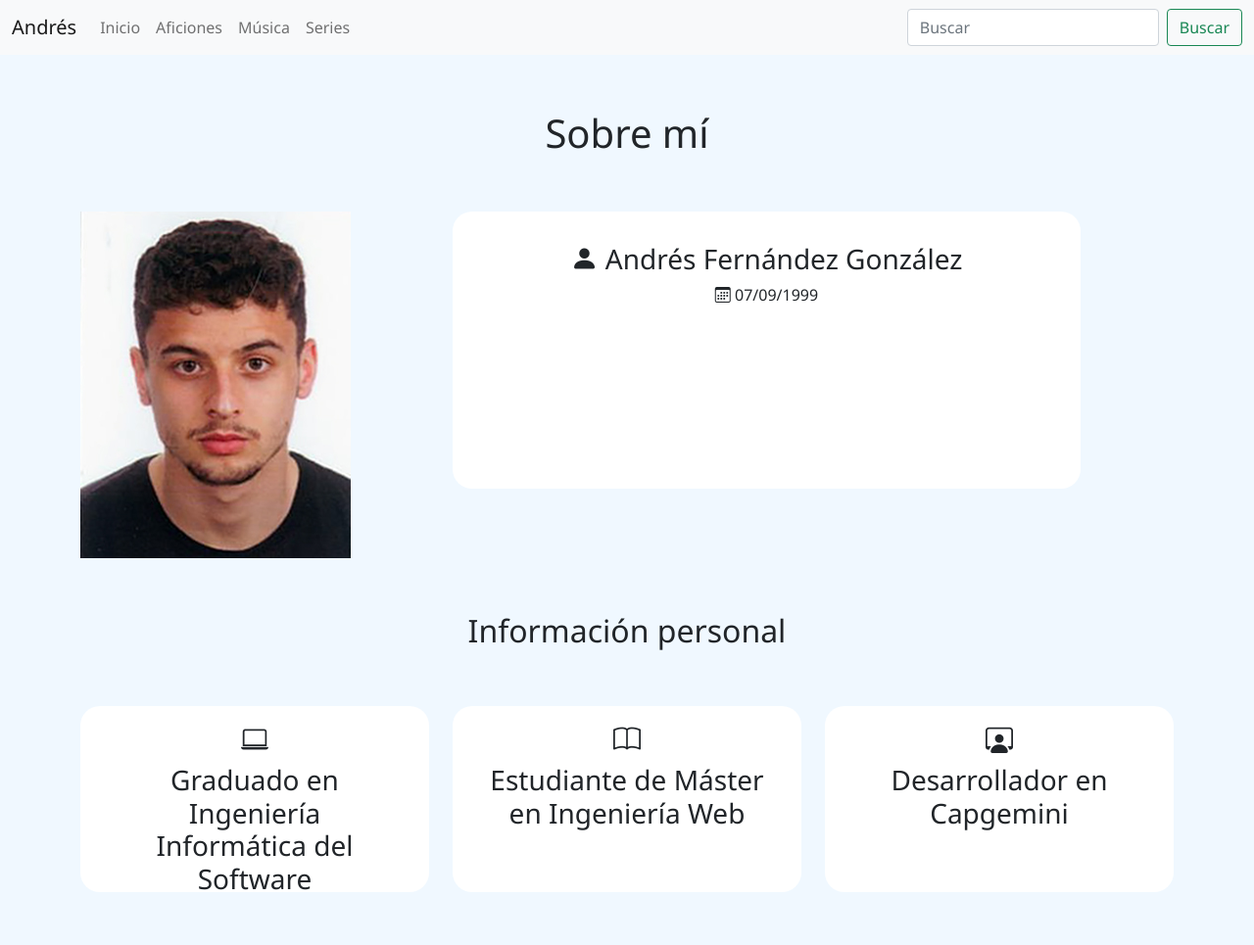
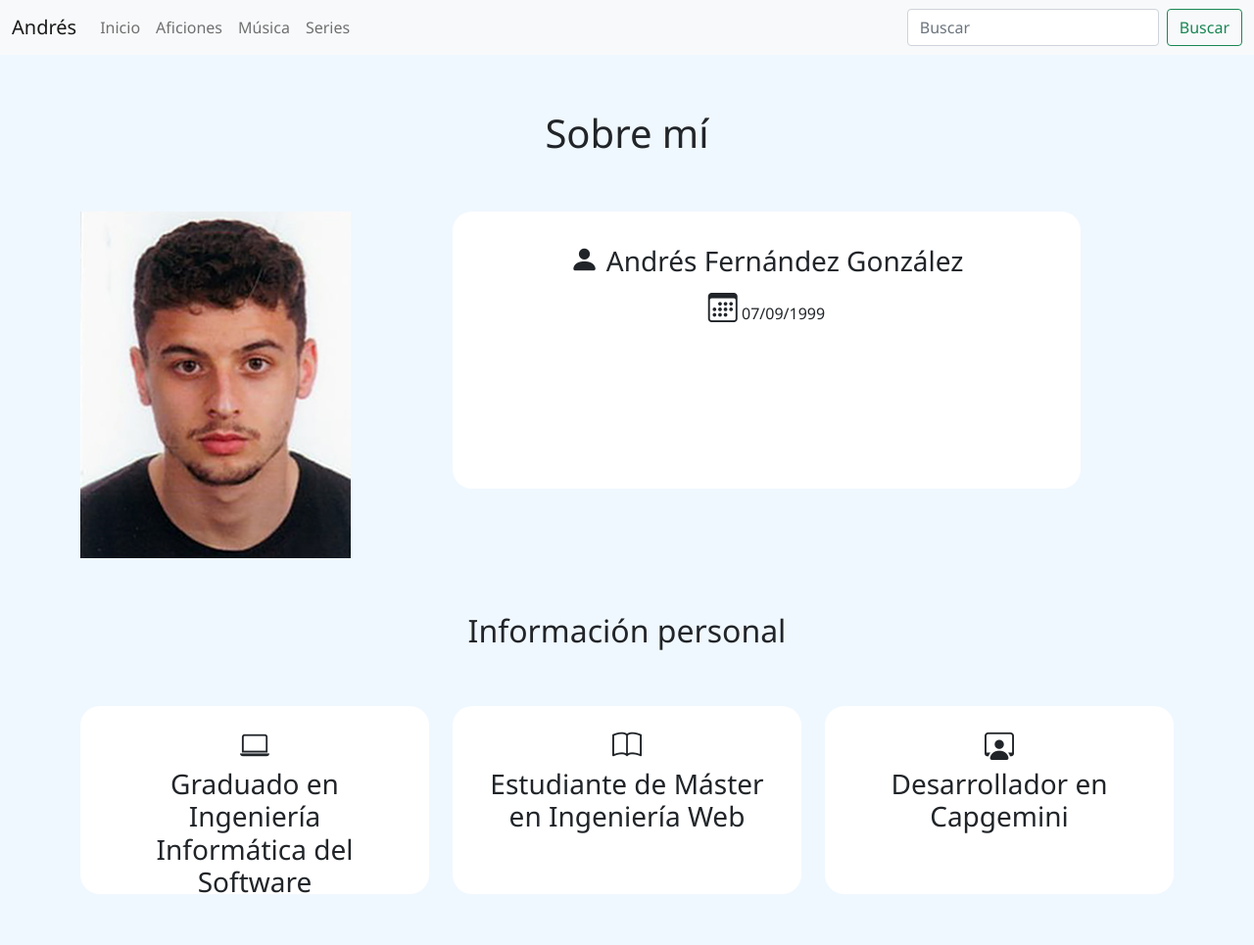
Before and after one commit to andresfdezglez/webpersonal, a plain HTML site: page index.html in a window 1280 px wide. Shown: the top 965 px of the page at 98% size. Drawn offline with nearby package versions, Linux system fonts and the light colour scheme.

Commit message:
accesibility

```diff
--- a/estilo/general.css
+++ b/estilo/general.css
@@ -1,15 +1,16 @@
-
-
-
-
 a {
     text-decoration: none;
     color: black;
 }
 
-main{
+main {
     margin-bottom: 5%;
 }
+
+i {
+    font-size: 30px;
+}
+
 #infoPersonal,
 #infoGeneral,
 #infoContacto,
@@ -18,7 +19,7 @@ main{
 #extremoduro,
 #violadoresdelverso,
 #peaky,
-#breakingbad{
+#breakingbad {
     margin-bottom: 5%;
 }
 
@@ -29,7 +30,6 @@ h2 {
     margin-top: 5%;
 }
 
-
 article {
     width: 100%;
     height: 80%;
@@ -38,22 +38,20 @@ article {
     padding-left: 10%;
     padding-bottom: 10%;
     padding-top: 5%;
-
     background-color: white;
     border-radius: 20px 20px 20px 20px;
     -moz-border-radius: 20px 20px 20px 20px;
     -webkit-border-radius: 20px 20px 20px 20px;
     border: 0px solid #000000;
-    text-align: center
-    ;
+    text-align: center;
 }
-
 
 body {
     background-color: aliceblue;
     font-family: "Segoe UI";
 }
 
-p,h5 {
+p,
+h5 {
     text-align: center;
 }
--- a/index.html
+++ b/index.html
@@ -81,20 +81,20 @@
                 <h2>Información personal</h2>
                 <div class="col-md-4">
                     <article>
-                        <h3><i class="bi bi-laptop"></i></h3>
+                        <i class="bi bi-laptop"></i>
                         <h3> Graduado en Ingeniería Informática del Software</h3>
                     </article>
                 </div>
                 <div class="col-md-4">
                     <article>
-                        <h3><i class="bi bi-book"></i></h3>
+                        <i class="bi bi-book"></i>
                         <h3> Estudiante de Máster en Ingeniería Web</h3>
                     </article>
                 </div>
                 <div class="col-md-4">
                     <article>
-                        <h3><i class="bi bi-person-workspace"></h3></i>
-                            <h3>Desarrollador en Capgemini </h3>
+                        <i class="bi bi-person-workspace"></i>
+                        <h3>Desarrollador en Capgemini </h3>
                     </article>
                 </div>
             </div>
```
